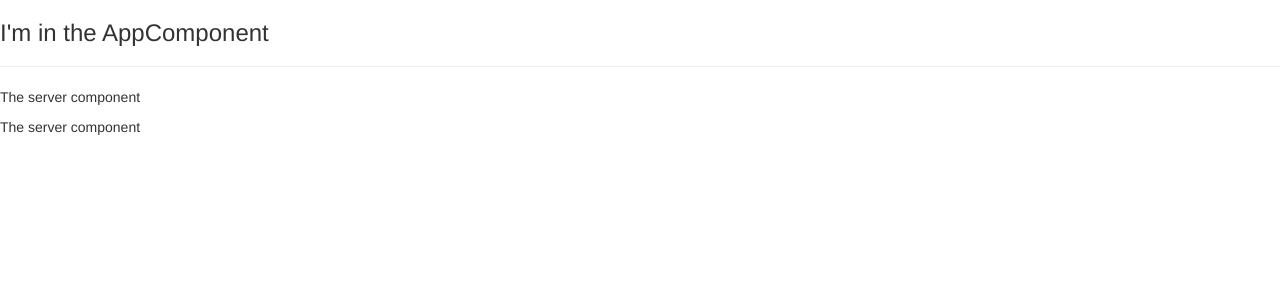
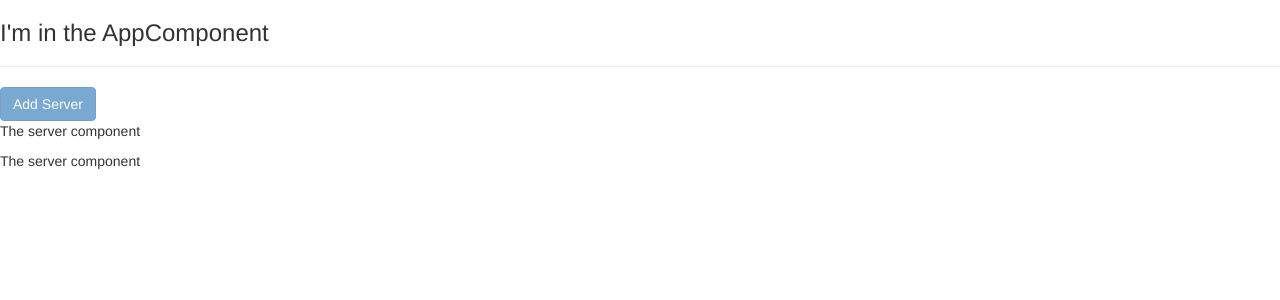
Before and after one commit to AndreasChatz/angular_4-my-first-app, an Angular app: page / in a window 1280 px wide. Shown: the top 300 px of the page. Built offline with nearby package versions, Linux system fonts and the light colour scheme.

Commit message:
Property binding

```diff
--- a/src/app/servers/servers.component.html
+++ b/src/app/servers/servers.component.html
@@ -1,2 +1,8 @@
+<button
+  class="btn btn-primary"
+  [disabled]="!allowNewServer">
+  Add Server
+</button>
+
 <app-server></app-server>
 <app-server></app-server>
```
